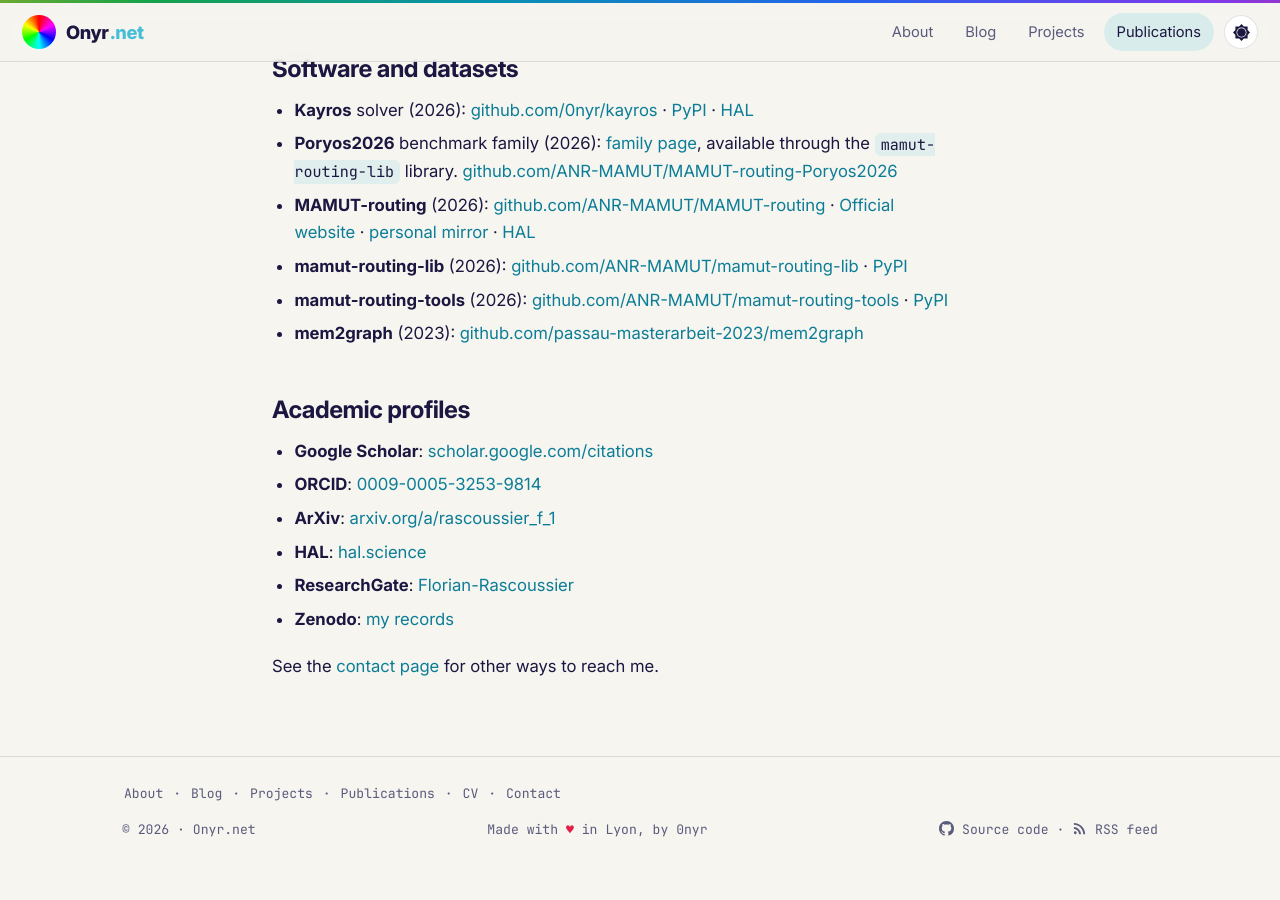
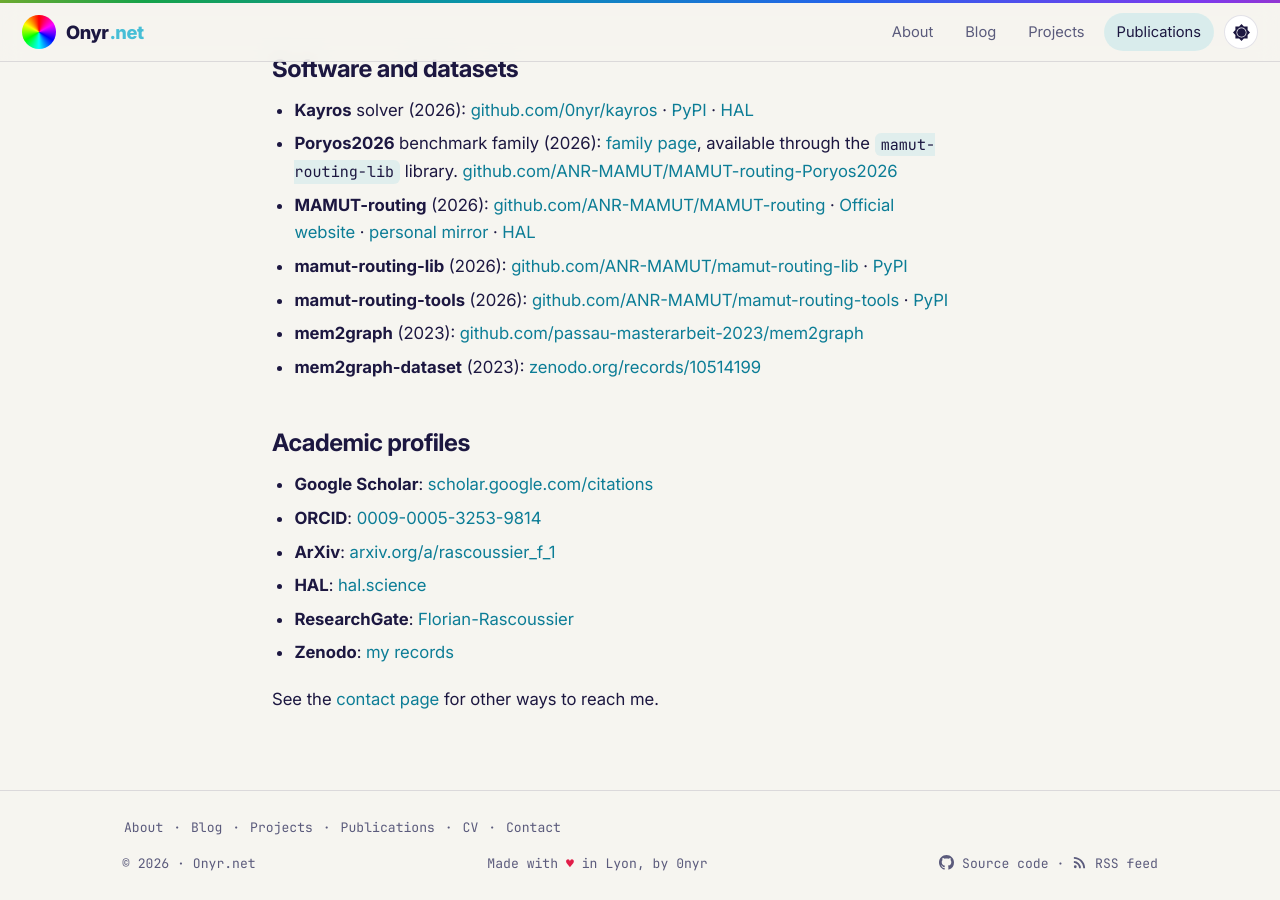
Before and after one commit to 0nyr/onyr-website, a Jekyll site: the page built from publications.md, in a window 1280 px wide and 900 px high, scrolled down 1182 px. Built offline with Jekyll 4.4.1, drawn with Linux system fonts in a browser that asks for light colours; before the commit the page ends 2049 px from its top, so only the background shows below that.

Commit message:
Added mem2graph-dataset entry to publications list

```diff
--- a/publications.md
+++ b/publications.md
@@ -34,6 +34,7 @@ I am a PhD student in Computer Science and Operations Research; my work centers
 + **mamut-routing-lib** (2026): [github.com/ANR-MAMUT/mamut-routing-lib](https://github.com/ANR-MAMUT/mamut-routing-lib) · [PyPI](https://pypi.org/project/mamut-routing-lib/)
 + **mamut-routing-tools** (2026): [github.com/ANR-MAMUT/mamut-routing-tools](https://github.com/ANR-MAMUT/mamut-routing-tools) · [PyPI](https://pypi.org/project/mamut-routing-tools/)
 + **mem2graph** (2023): [github.com/passau-masterarbeit-2023/mem2graph](https://github.com/passau-masterarbeit-2023/mem2graph)
++ **mem2graph-dataset** (2023): [zenodo.org/records/10514199](https://zenodo.org/records/10514199)
 
 ## Academic profiles
 
```
